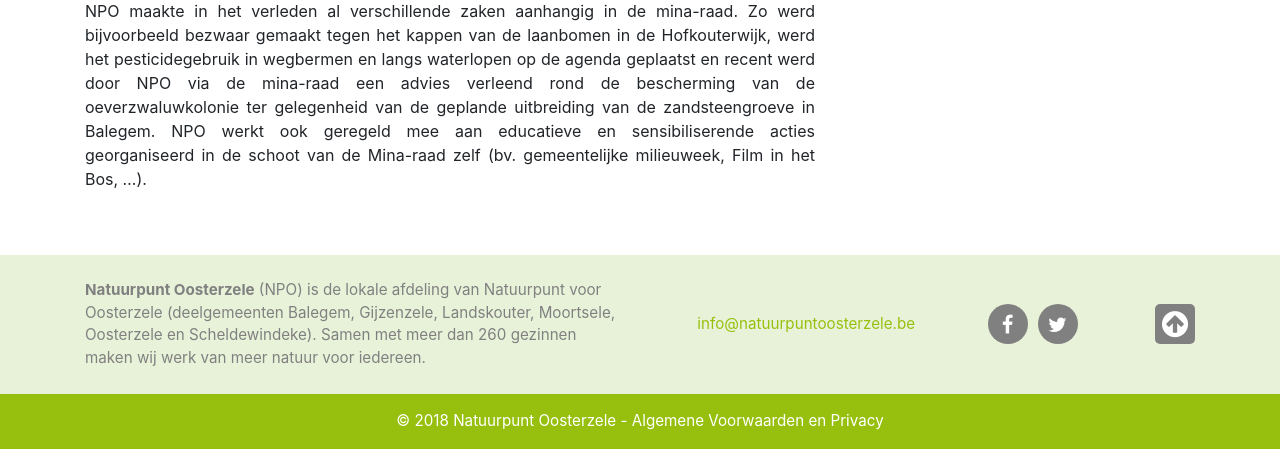
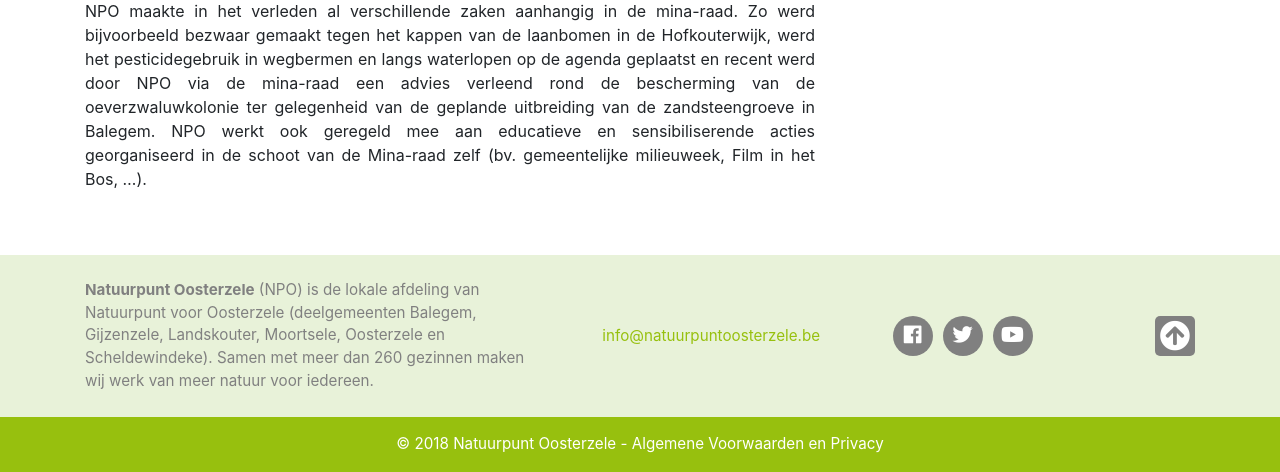
Before and after one commit to bartvle/npo, a Django app: page /beleid/ in a window 1280 px wide. Shown: the part 570-1042 px from the top of the page. Before the commit the page ends 1019 px from the top, so only its background shows below. Run offline with Django 3.2, Linux system fonts and the light colour scheme; some libraries are stand-ins or nearby versions.

Commit message:
Add youtube link and update font awesome

```diff
--- a/npo/npo/static/style.css
+++ b/npo/npo/static/style.css
@@ -98,8 +98,8 @@ a.button1:hover { /* color: $color4; */ /* text-decoration: None; */ /* backgrou
 /* -- footer --------------------------------------------------------------- */
 #footer { font-size: 0.95rem; }
 #footer #footer1 { color: #808080; }
-#footer #footer1 .icon { display: block; width: 40px; height: 40px; border-radius: 100%; background: #808080; float: left; text-align: center; color: #FFFFFF; line-height: 40px; }
-#footer #footer1 .icon:first-of-type { margin-right: 10px; }
+#footer #footer1 .icon { display: block; width: 40px; height: 40px; border-radius: 100%; background: #808080; float: left; text-align: center; color: #FFFFFF; line-height: 40px; margin-left: 10px; }
+#footer #footer1 .icon:first-of-type { margin-left: 0px; }
 #footer #footer1 .icon:hover { background: #97C00E; }
 #footer #footer1 #footer_1_row { line-height: 40px; }
 #footer #footer1 #gototop { padding-top: 5px; float: right; width: 40px; height: 40px; background: #808080; border-radius: 5px; text-align: center; color: #FFFFFF; cursor: pointer; }
--- a/npo/npo/static/style.scss
+++ b/npo/npo/static/style.scss
@@ -330,10 +330,11 @@ a.button1:hover {
             text-align: center;
             color: $color4;
             line-height: 40px;
+            margin-left: 10px;
         }
 
         .icon:first-of-type {
-            margin-right: 10px;
+            margin-left: 0px;
         }
 
         .icon:hover {
--- a/npo/npo/templates/index.htm
+++ b/npo/npo/templates/index.htm
@@ -5,7 +5,7 @@
 
     <head>
         <meta name="viewport" content="width=device-width, initial-scale=1, shrink-to-fit=no">
-        <link rel="stylesheet" type="text/css" href="https://maxcdn.bootstrapcdn.com/font-awesome/4.7.0/css/font-awesome.min.css">
+        <link rel="stylesheet" href="https://use.fontawesome.com/releases/v5.0.13/css/all.css" integrity="sha384-DNOHZ68U8hZfKXOrtjWvjxusGo9WQnrNx2sqG0tfsghAvtVlRW3tvkXWZh58N9jp" crossorigin="anonymous">
         <link rel="stylesheet" href="https://unpkg.com/leaflet@1.3.1/dist/leaflet.css" integrity="sha512-Rksm5RenBEKSKFjgI3a41vrjkw4EVPlJ3+OiI65vTjIdo9brlAacEuKOiQ5OFh7cOI1bkDwLqdLw3Zg0cRJAAQ==" crossorigin=""/>
         <link rel="stylesheet" href="https://stackpath.bootstrapcdn.com/bootstrap/4.1.0/css/bootstrap.min.css" integrity="sha384-9gVQ4dYFwwWSjIDZnLEWnxCjeSWFphJiwGPXr1jddIhOegiu1FwO5qRGvFXOdJZ4" crossorigin="anonymous">
         <link rel="stylesheet" type="text/css" href="/static/style.css">
@@ -60,26 +60,28 @@
                 <div id="footer1" class="py-4 bg-color2">
                     <div class="container">
                         <div class="row align-items-center">
-                            <div class="col-lg-6 pb-4 pb-lg-0">
+                            <div class="col-lg-5 pb-4 pb-lg-0">
                                 <span><b>Natuurpunt Oosterzele</b> (NPO) is de lokale afdeling van Natuurpunt voor Oosterzele (deelgemeenten Balegem, Gijzenzele, Landskouter, Moortsele, Oosterzele en Scheldewindeke). Samen met meer dan 260 gezinnen maken wij werk van meer natuur voor iedereen.</span>
                             </div>
-                            <div class="col-lg-6">
+                            <div class="col-lg-7">
                                 <div id="footer_1_row" class="row align-items-center">
-                                    <div class="col-6 col-lg-7 text-lg-center">
+                                    <div class="col-6 text-lg-center">
                                         <a class="color3" href="mailto:info@natuurpuntoosterzele.be">info@natuurpuntoosterzele.be</a>
                                     </div>
-                                    <div class="col-4 col-lg-3">
+                                    <div class="col-4">
                                         <a class="icon" href="http://www.facebook.com/natuurpuntoosterzele" target="_blank">
-                                            <i class="fa fa-lg fa-facebook"></i>
+                                            <i class="fab fa-lg fa-facebook"></i>
                                         </a>
                                         <a class="icon" href="http://twitter.com/NPOosterzele" target="_blank">
-                                            <i class="fa fa-lg fa-twitter"></i>
+                                            <i class="fab fa-lg fa-twitter"></i>
+                                        </a>
+                                        <a class="icon" href="https://www.youtube.com/channel/UCbKDE0fBXuHRc1DEhbwijsA" target="_blank">
+                                            <i class="fab fa-lg fa-youtube"></i>
                                         </a>
                                     </div>
                                     <div class="col-2">
                                         <div id="gototop">
-                                            <!-- <i class="fa fa-chevron-up" aria-hidden="true"></i> -->
-                                            <i class="fa fa-2x fa-arrow-circle-up" aria-hidden="true"></i>
+                                            <i class="fas fa-2x fa-arrow-circle-up" aria-hidden="true"></i>
                                         </div>
                                     </div>
                                 </div>
```
